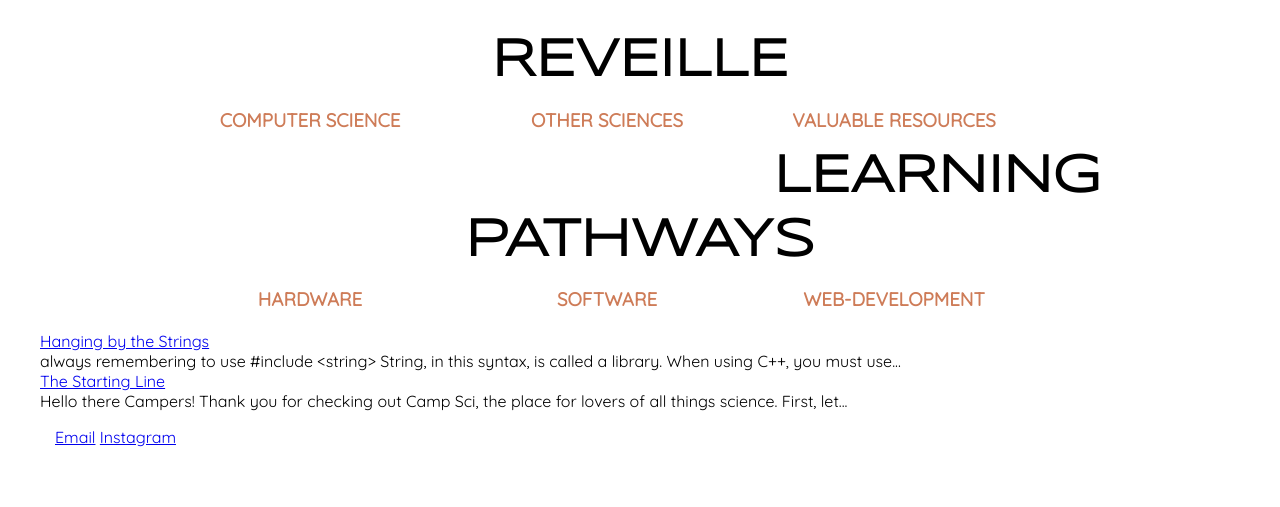
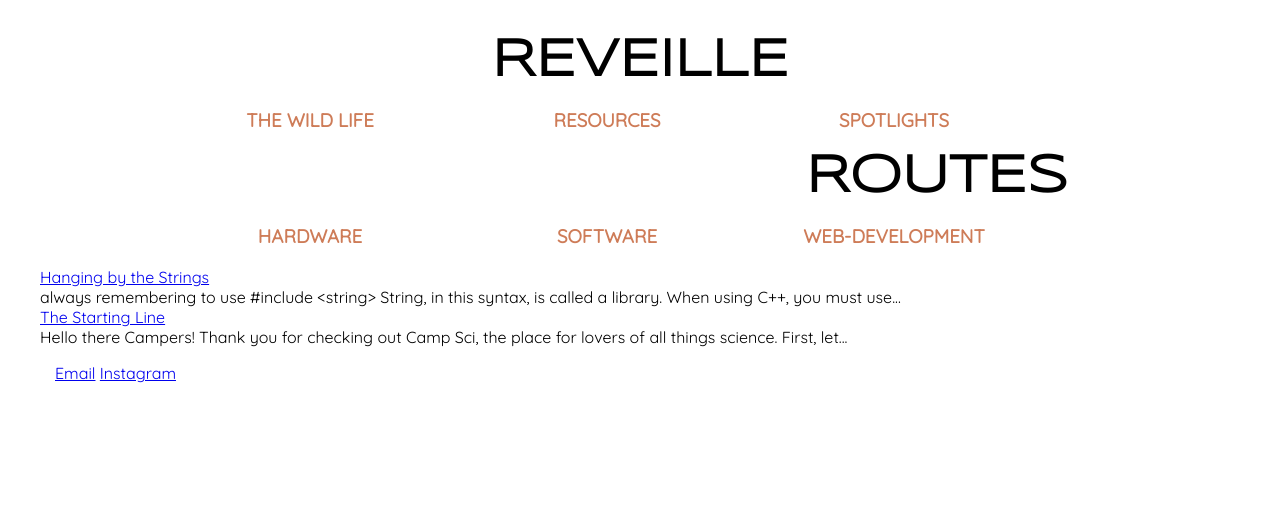
Before and after one commit to campsci/campsci.github.io, a Jekyll site: the page built from home/home.html, in a window 1280 px wide. Shown: the part 879-1386 px from the top of the page. Built offline with Jekyll 4.4.1, drawn with Linux system fonts in a browser that asks for light colours; some web fonts are replaced; after the commit the page ends 1322 px from its top, so only the background shows below that.

Commit message:
Update home.html

```diff
--- a/home/home.html
+++ b/home/home.html
@@ -61,18 +61,18 @@ permalink: /home/
 	<div id="pagewrap">
 		<center><h1 class="pathways">Reveille</h1></center>
 		<section id="firstcol">
-			<center><h3>Computer Science</h3></center>
+			<center><h3>The Wild Life</h3></center>
 		</section>
 		<section id="secondcol">
-			<center><h3>Other Sciences</h3></center>
+			<center><h3>Resources</h3></center>
 		</section>
 		<section id="thirdcol">
-			<center><h3>Valuable Resources</h3></center>
+			<center><h3>Spotlights</h3></center>
 		</section>
 	</div>
 
 	<div id="pagewrap">
-		<center><h1 class="pathways">Learning Pathways</h1></center>
+		<center><h1 class="pathways">Routes</h1></center>
 		<section id="firstcol">
 			<center><h3>Hardware</h3></center>
 		</section>
```
